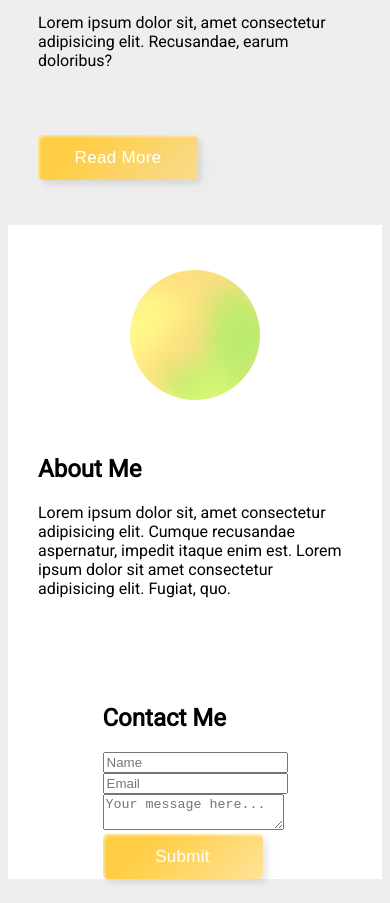
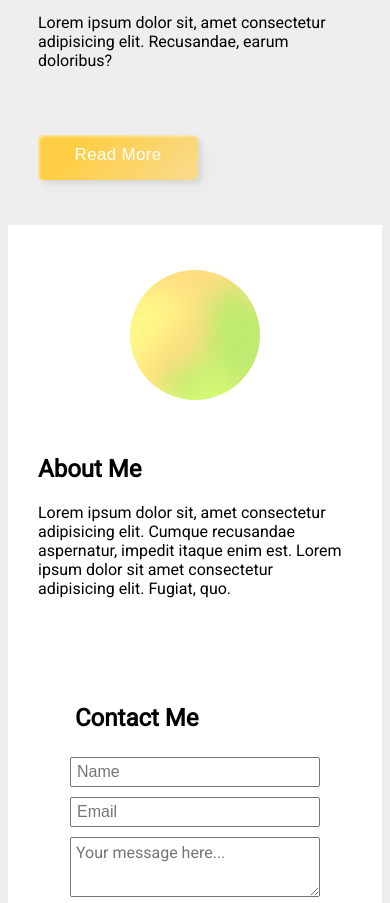
Before and after one commit to me1n0/nature-landing-page, a plain HTML site: page index.html in a window 390 px wide. Shown: the part 154-1057 px from the top of the page. Drawn offline with Linux system fonts and the light colour scheme.

Commit message:
Add files via upload

```diff
--- a/src/style.css
+++ b/src/style.css
@@ -60,6 +60,7 @@ nav {
     font-size: 30px;
     cursor: pointer;
     display: none;
+    color: black;
 }
 
 /* Hero */
@@ -109,7 +110,7 @@ nav {
     box-shadow: inset 2px 2px 2px 0px #ffffff6f, 7px 7px 20px 0px #00000007, 4px 4px 5px 0px #00000012;
     outline: none;
     background-image: linear-gradient(315deg, #ffcd448f 0%, #FFCE44 74%);
-    line-height: 45px;
+    line-height: 40px;
     padding: 0;
     border: none;
 }
@@ -217,6 +218,43 @@ section {
     margin: 30px;
 }
 
+/* Contact */
+form {
+    margin: 0 0 40px 0;
+}
+
+form h2 {
+    margin-left: 10px;
+}
+
+.input-section {
+    margin: 20px 0;
+}
+
+input {
+    margin: 10px;
+    padding: 5px;
+    width: 250px;
+    height: 30px;
+}
+
+.br-1 {
+    display: none;
+}
+
+textarea {
+    margin: 10px;
+    width: 525px;
+    height: 60px;
+    font-family: 'Roboto', sans-serif;
+    padding: 5px;
+}
+
+.submit {
+    margin-left: 10px;
+}
+
+
 
 @media only screen and (max-width: 700px) {
     .nav-ul {
@@ -265,4 +303,23 @@ section {
     .avatar {
         width: 130px;
     }
+
+    input {
+        margin: 5px;
+        padding: 5px;
+        width: 250px;
+        height: 30px;
+        font-size: 16px;
+    }
+
+    textarea {
+        margin: 5px;
+        width: 250px;
+        height: 60px;
+        font-size: 16px;
+    }
+
+    .br-1 {
+        display: grid;
+    }
 }
```
